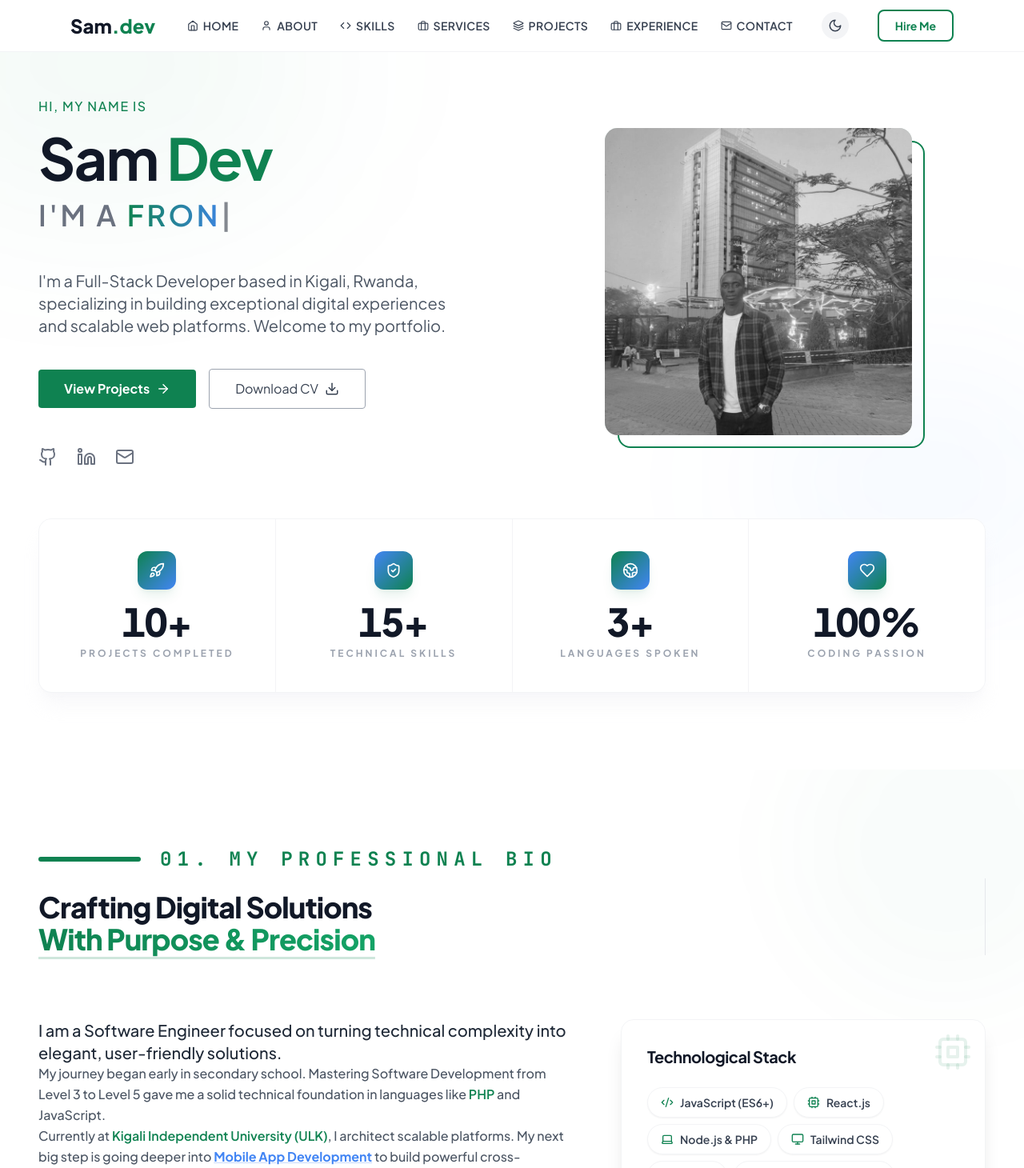
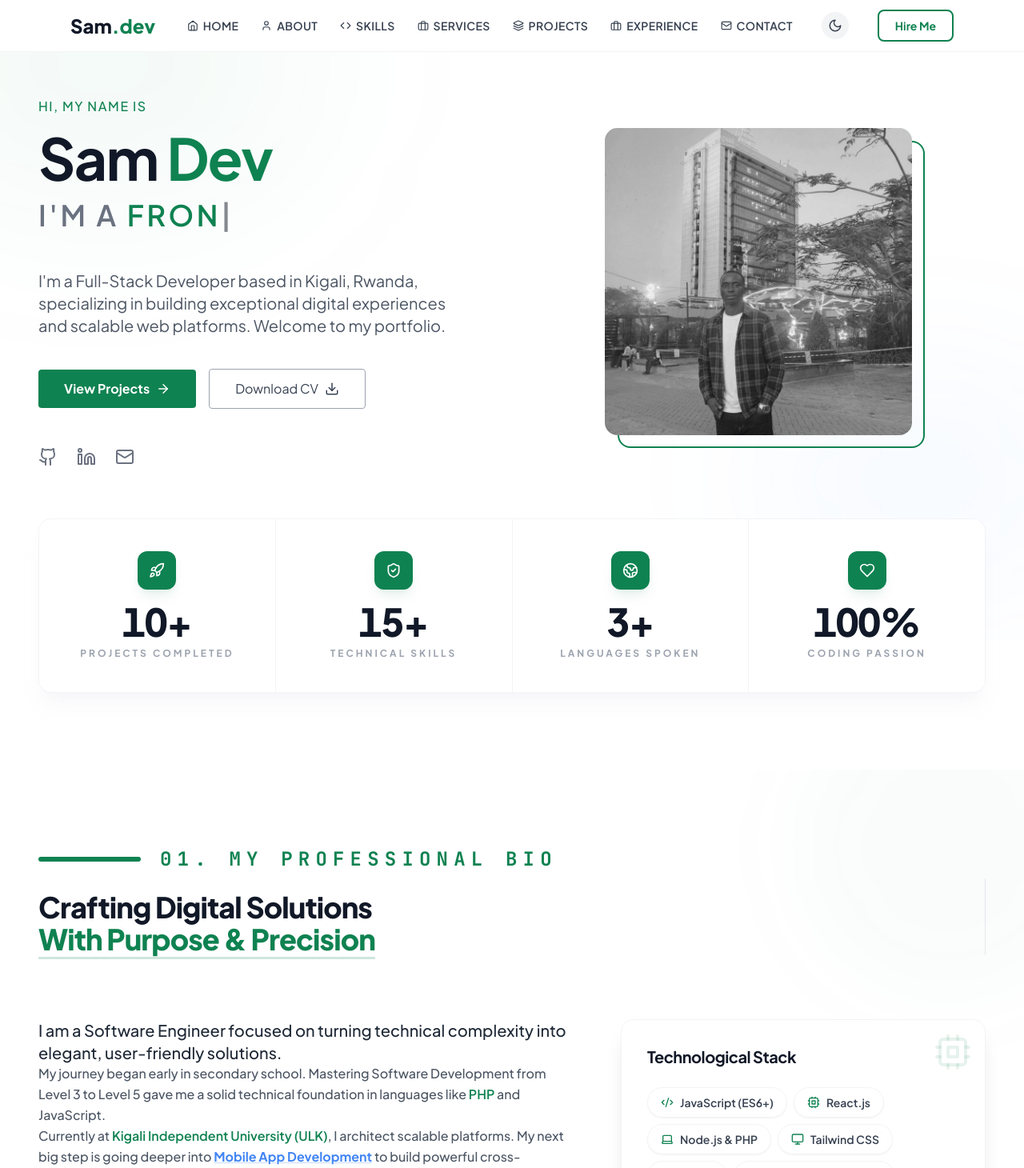
Before and after one commit to Samlite250/Samportfolio, a React (Vite) app: page / in a window 1280 px wide. Shown: the top 1460 px of the page at 80% size. Built offline with nearby package versions, Linux system fonts and the light colour scheme.

Commit message:
refactor(ui): remove color gradients, use solid brand green; flat professional OG card

```diff
--- a/src/components/About.jsx
+++ b/src/components/About.jsx
@@ -70,7 +70,7 @@ const About = () => {
             </motion.div>
             <h2 className="text-2xl md:text-4xl font-extrabold text-gray-900 leading-tight">
               Crafting Digital Solutions <br />
-              <span className="text-gradient underline decoration-primary/20 underline-offset-8">With Purpose & Precision</span>
+              <span className="text-primary underline decoration-primary/20 underline-offset-8">With Purpose & Precision</span>
             </h2>
           </div>
           <div className="hidden lg:block h-24 w-px bg-gray-200"></div>
--- a/src/components/Hero.jsx
+++ b/src/components/Hero.jsx
@@ -32,7 +32,7 @@ const TypewriterText = ({ texts }) => {
   }, [currentText, isDeleting, currentIndex, texts]);
 
   return (
-    <span className="text-transparent bg-clip-text bg-gradient-to-r from-primary to-secondary">
+    <span className="text-primary">
       {currentText}
       <span className="animate-pulse text-gray-900 dark:text-white">|</span>
     </span>
--- a/src/components/Services.jsx
+++ b/src/components/Services.jsx
@@ -46,7 +46,7 @@ const Services = () => {
           </motion.div>
           <h2 className="text-2xl md:text-4xl font-extrabold text-gray-900 leading-tight">
             Comprehensive Digital <br/>
-            <span className="text-transparent bg-clip-text bg-gradient-to-r from-primary to-secondary">Solutions & Engineering</span>
+            <span className="text-primary">Solutions & Engineering</span>
           </h2>
         </div>
 
--- a/src/components/Stats.jsx
+++ b/src/components/Stats.jsx
@@ -7,29 +7,25 @@ const stats = [
     label: 'Projects Completed',
     value: 10,
     suffix: '+',
-    icon: <Rocket size={20} />,
-    gradient: 'from-primary to-secondary'
+    icon: <Rocket size={20} />
   },
   {
     label: 'Technical Skills',
     value: 15,
     suffix: '+',
-    icon: <ShieldCheck size={20} />,
-    gradient: 'from-secondary to-primary'
+    icon: <ShieldCheck size={20} />
   },
   {
     label: 'Languages Spoken',
     value: 3,
     suffix: '+',
-    icon: <Globe2 size={20} />,
-    gradient: 'from-primary to-secondary'
+    icon: <Globe2 size={20} />
   },
   {
     label: 'Coding Passion',
     value: 100,
     suffix: '%',
-    icon: <Heart size={20} />,
-    gradient: 'from-secondary to-primary'
+    icon: <Heart size={20} />
   }
 ];
 
@@ -84,7 +80,7 @@ const Stats = () => {
               className="bg-white dark:bg-dark-900 px-6 py-10 flex flex-col items-center justify-center text-center group hover:bg-gray-50 dark:hover:bg-dark-800 transition-colors"
             >
               <div
-                className={`w-12 h-12 rounded-xl bg-gradient-to-br ${stat.gradient} text-white flex items-center justify-center mb-4 shadow-lg shadow-primary/10 group-hover:scale-110 transition-transform duration-300`}
+                className="w-12 h-12 rounded-xl bg-primary text-white flex items-center justify-center mb-4 shadow-lg shadow-primary/10 group-hover:scale-110 transition-transform duration-300"
               >
                 {stat.icon}
               </div>
--- a/src/index.css
+++ b/src/index.css
@@ -78,7 +78,7 @@
   }
 
   .text-gradient {
-    @apply bg-clip-text text-transparent bg-gradient-to-r from-primary to-primary-light;
+    @apply text-primary font-bold;
   }
 
   .section-label {
```
Also changed, not shown: public/images/og-image.png.
